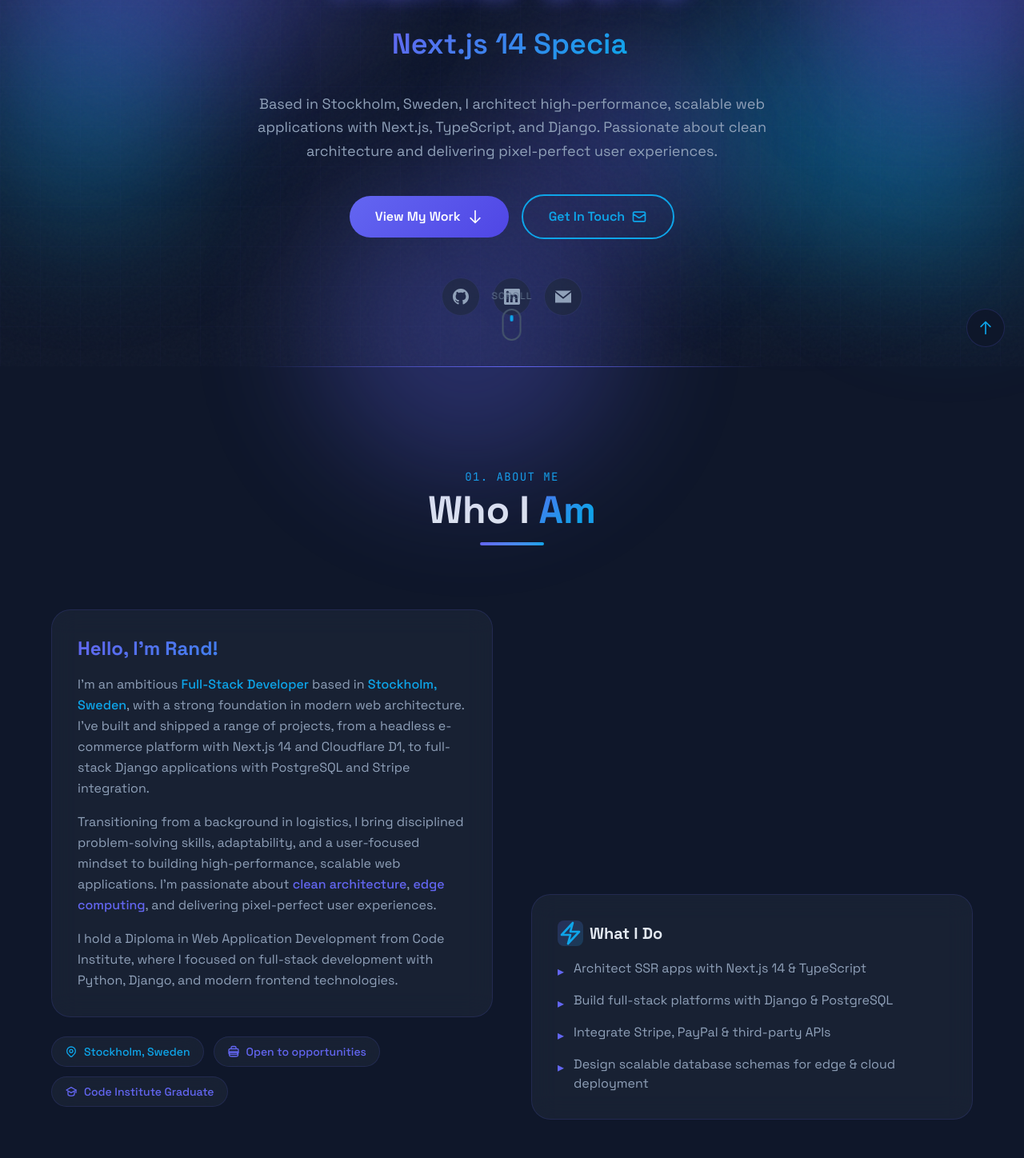
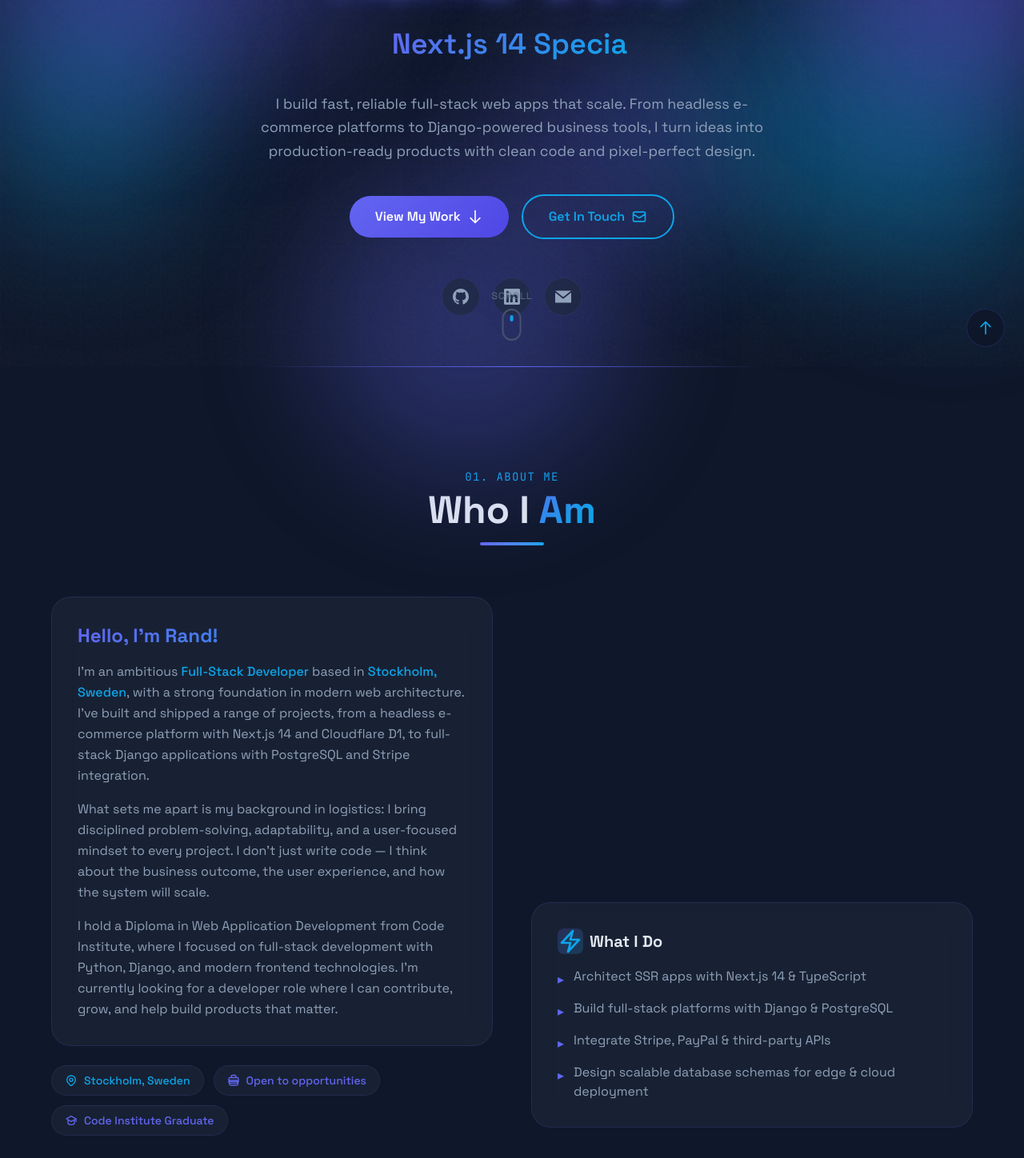
Before and after one commit to Rand-Jelo/portfoilio-page, a React (Vite) app: page / in a window 1280 px wide. Shown: the part 342-1790 px from the top of the page at 80% size. Built offline with nearby package versions, Linux system fonts and the light colour scheme.

Commit message:
Recruiter-focused polish pass
- Rewrite Hero description to focus on outcomes and impact
- Add new ValueProposition section with three benefit-driven cards
- Rewrite project descriptions to highlight business value
- Strengthen About section with clear job-seeking intent

```diff
--- a/src/components/About.jsx
+++ b/src/components/About.jsx
@@ -93,15 +93,14 @@
                 PostgreSQL and Stripe integration.
               </p>
               <p className="text-slate-400 leading-relaxed mb-4">
-                Transitioning from a background in logistics, I bring disciplined problem-solving skills,
-                adaptability, and a user-focused mindset to building high-performance, scalable web
-                applications. I'm passionate about <span className="text-neon-purple font-medium">clean architecture</span>,
-                <span className="text-neon-purple font-medium"> edge computing</span>, and delivering pixel-perfect
-                user experiences.
+                What sets me apart is my background in logistics: I bring disciplined problem-solving,
+                adaptability, and a user-focused mindset to every project. I don't just write code — I think
+                about the business outcome, the user experience, and how the system will scale.
               </p>
               <p className="text-slate-400 leading-relaxed">
                 I hold a Diploma in Web Application Development from Code Institute, where I focused on
-                full-stack development with Python, Django, and modern frontend technologies.
+                full-stack development with Python, Django, and modern frontend technologies. I'm currently
+                looking for a developer role where I can contribute, grow, and help build products that matter.
               </p>
             </div>
 
--- a/src/components/Hero.jsx
+++ b/src/components/Hero.jsx
@@ -127,9 +127,9 @@
           className="text-base sm:text-lg text-slate-400 max-w-2xl mx-auto mb-10 leading-relaxed animate-fade-in-up"
           style={{ animationDelay: '0.6s', opacity: 0, animationFillMode: 'forwards' }}
         >
-          Based in Stockholm, Sweden, I architect high-performance, scalable web
-          applications with Next.js, TypeScript, and Django. Passionate about clean
-          architecture and delivering pixel-perfect user experiences.
+          I build fast, reliable full-stack web apps that scale. From headless e-commerce
+          platforms to Django-powered business tools, I turn ideas into production-ready
+          products with clean code and pixel-perfect design.
         </p>
 
         {/* CTA buttons */}
--- /dev/null
+++ b/src/components/ValueProposition.jsx
@@ -0,0 +1,78 @@
+import { useScrollAnimation, useScrollAnimationList } from '../hooks/useScrollAnimation';
+
+const valueProps = [
+  {
+    title: 'Scalable Architecture',
+    description: 'Apps built with clean architecture that grow with your product, not against it.',
+    icon: (
+      <svg className="w-7 h-7" fill="none" viewBox="0 0 24 24" stroke="currentColor" strokeWidth="2">
+        <path strokeLinecap="round" strokeLinejoin="round" d="M3.75 3A1.5 1.5 0 002.25 4.5v15A1.5 1.5 0 003.75 21h16.5A1.5 1.5 0 0021.75 19.5v-15a1.5 1.5 0 00-1.5-1.5H3.75zM9 12.75l3 3L18 9.75" />
+      </svg>
+    ),
+  },
+  {
+    title: 'Fast, Modern UI',
+    description: 'Pixel-perfect interfaces with sub-second load times and smooth interactions.',
+    icon: (
+      <svg className="w-7 h-7" fill="none" viewBox="0 0 24 24" stroke="currentColor" strokeWidth="2">
+        <path strokeLinecap="round" strokeLinejoin="round" d="M3.75 13.5l10.5-11.25L12 10.5h8.25L9.75 21.75 12 13.5H3.75z" />
+      </svg>
+    ),
+  },
+  {
+    title: 'End-to-End Delivery',
+    description: 'From database design to deployment, I handle the full stack so you do not have to.',
+    icon: (
+      <svg className="w-7 h-7" fill="none" viewBox="0 0 24 24" stroke="currentColor" strokeWidth="2">
+        <path strokeLinecap="round" strokeLinejoin="round" d="M17.25 6.75L22.5 12l-5.25 5.25m-10.5 0L1.5 12l5.25-5.25M14.25 4.5l-4.5 15" />
+      </svg>
+    ),
+  },
+];
+
+/**
+ * ValueProposition - Three benefit-driven cards that speak recruiter language
+ */
+export default function ValueProposition() {
+  const headerRef = useScrollAnimation();
+  const cardsRef = useScrollAnimationList({ threshold: 0.2 });
+
+  return (
+    <section className="relative section-padding overflow-hidden">
+      <div className="max-w-6xl mx-auto relative z-10">
+        {/* Section header */}
+        <div ref={headerRef} className="reveal text-center mb-12">
+          <p className="text-neon-cyan font-mono text-sm mb-2 tracking-widest uppercase">
+            What I Deliver
+          </p>
+          <h2 className="text-3xl sm:text-4xl font-bold mb-4">
+            Built for <span className="gradient-text">Production</span>
+          </h2>
+          <p className="text-slate-400 max-w-2xl mx-auto">
+            I don't just write code. I build systems that are fast, maintainable, and ready to grow.
+          </p>
+        </div>
+
+        {/* Value cards */}
+        <div ref={cardsRef} className="grid sm:grid-cols-3 gap-6">
+          {valueProps.map((prop) => (
+            <div
+              key={prop.title}
+              className="glass rounded-3xl p-8 hover:glow-purple-hover transition-all duration-500 group reveal-scale"
+            >
+              <div className="w-14 h-14 rounded-2xl bg-gradient-to-br from-neon-purple/20 to-neon-cyan/20 flex items-center justify-center text-neon-cyan mb-6 group-hover:scale-110 transition-transform duration-300">
+                {prop.icon}
+              </div>
+              <h3 className="text-xl font-bold text-slate-200 mb-3 group-hover:text-white transition-colors">
+                {prop.title}
+              </h3>
+              <p className="text-slate-400 leading-relaxed">
+                {prop.description}
+              </p>
+            </div>
+          ))}
+        </div>
+      </div>
+    </section>
+  );
+}
--- a/src/data/projects.js
+++ b/src/data/projects.js
@@ -8,7 +8,7 @@
     title: 'Georgio Bandera',
     category: 'Full-Stack',
     description:
-      'A high-performance, dual-language (English/Swedish) headless e-commerce platform built for scale. Custom Next.js 14 App Router architecture with sub-second page loads, complex Size/Color variant inventory, multi-threshold regional shipping, and a fully custom admin dashboard. Self-hosted on Cloudflare Pages with Stripe + PayPal checkout.',
+      'A production-ready, dual-language e-commerce platform that handles real inventory, regional shipping rules, and Stripe + PayPal payments. Built to prove I can architect and ship a complete full-stack product from database to checkout.',
     tech: ['Next.js 14', 'TypeScript', 'Cloudflare D1', 'Cloudflare R2', 'Stripe', 'PayPal', 'Tailwind CSS'],
     gradient: 'from-purple-500 via-violet-500 to-indigo-500',
     image: 'https://s.wordpress.com/mshots/v1/https%3A%2F%2Fgeorgiobandera.se?w=600&h=400',
@@ -21,7 +21,7 @@
     title: 'ToolHub',
     category: 'Full-Stack',
     description:
-      'A full-stack eCommerce platform for browsing and purchasing high-quality tools, with user accounts, wishlist, product reviews, and Stripe checkout. Built with Django REST Framework and PostgreSQL, with Cloudinary image hosting and deployed on Heroku. Includes full CRUD for products, reviews, cart, and a user dashboard.',
+      'A complete e-commerce solution for selling tools online, featuring user accounts, wishlists, product reviews, and Stripe checkout. Demonstrates full CRUD, relational database design, and secure payment integration.',
     tech: ['Python', 'Django', 'PostgreSQL', 'Cloudinary', 'Stripe', 'Bootstrap 5', 'Heroku'],
     gradient: 'from-cyan-500 via-blue-500 to-indigo-500',
     image: 'https://s.wordpress.com/mshots/v1/https%3A%2F%2Ftool-hub-f8ebaa947792.herokuapp.com%2F?w=600&h=400',
@@ -34,7 +34,7 @@
     title: 'Flavour Vault',
     category: 'Full-Stack',
     description:
-      'A recipe-sharing platform where users can publish, browse, and review recipes. Search by tags, categories, or ingredients, upload dish photos, and manage your own recipe collection. Built with Django REST Framework, PostgreSQL, and Cloudinary, deployed on Heroku with full CRUD for recipes and reviews.',
+      'A community recipe platform with search, tags, photo uploads, and user collections. Shows I can build engaging user-generated content features with authentication, image handling, and a polished UI.',
     tech: ['Python', 'Django', 'PostgreSQL', 'Cloudinary', 'Bootstrap', 'Heroku'],
     gradient: 'from-pink-500 via-rose-500 to-orange-500',
     image: 'https://s.wordpress.com/mshots/v1/https%3A%2F%2Fflavour-vault-6970ed23d7f4.herokuapp.com%2F?w=600&h=400',
@@ -47,7 +47,7 @@
     title: 'Weather Finder',
     category: 'Web App',
     description:
-      'An interactive weather app providing current conditions, a scrollable hourly forecast, and clothing advice based on temperature and weather. Features a geolocation modal (with London fallback), responsive design, and a toggle between Today\'s Highlights and Hourly Forecast. Built with vanilla JavaScript and the OpenWeatherMap API.',
+      'A clean, responsive weather dashboard that uses geolocation and a third-party API to deliver real-time forecasts and practical clothing advice. Focused on UX, error handling, and mobile-first design.',
     tech: ['HTML5', 'CSS3', 'JavaScript', 'OpenWeatherMap API', 'Geolocation', 'Font Awesome'],
     gradient: 'from-blue-500 via-sky-500 to-teal-500',
     image: 'https://s.wordpress.com/mshots/v1/https%3A%2F%2Frand-jelo.github.io%2FWeather-Webiste%2F?w=600&h=400',
```
